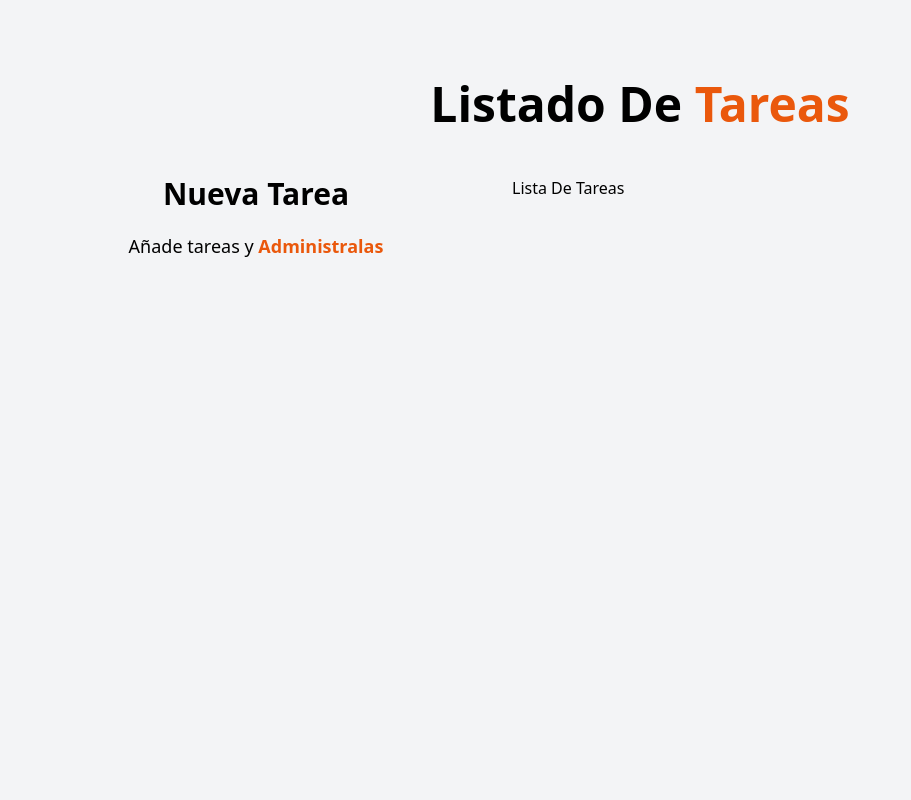
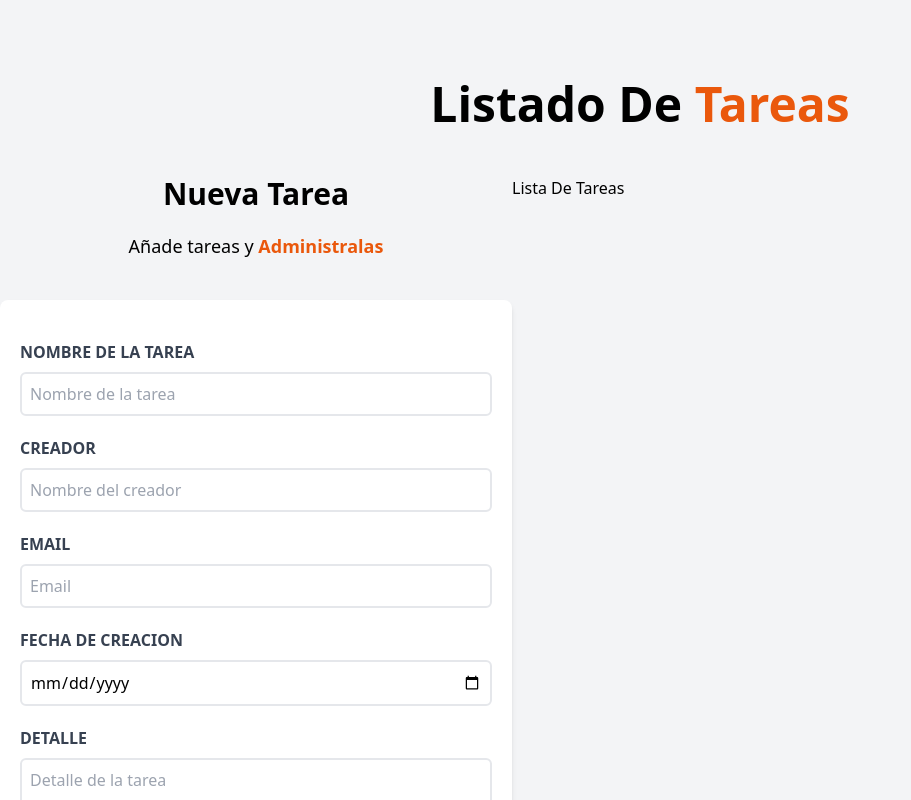
Before and after one commit to Andre2255/EasyTask, a React (Vite) app: page / in a window 1280 px wide. Shown: the top 800 px of the page, without its empty margins (0-911 px from the left). Built offline with nearby package versions, Linux system fonts and the light colour scheme.

Commit message:
I made the add tasks form

```diff
--- a/src/components/Formulario.jsx
+++ b/src/components/Formulario.jsx
@@ -5,7 +5,37 @@ const Formulario = () => {
     <div className=' md:w-1/2 lg:w-2/5'>
       <h2 className=' font-black text-3xl text-center'>Nueva Tarea</h2>
 
-      <p className=' text-lg mt-5 text-center'>Añade tareas y<span className=' text-orange-600 font-bold'> Administralas</span></p>
+
+      <p className=' text-lg mt-5 text-center mb-10'>Añade tareas y<span className=' text-orange-600 font-bold'> Administralas</span></p>
+
+      <form className=' bg-white shadow-md rounded-lg py-10 px-5 mb-10'>
+        <div className=' mb-5'>
+          <label className=' block text-gray-700 uppercase font-bold' htmlFor="Nombre de la tarea">Nombre de la tarea</label>
+          <input className=' border-2 w-full p-2 mt-2 placeholder-gray-400 rounded-md' id='Nombre de la tarea' type="text" placeholder='Nombre de la tarea' />
+        </div>
+
+        <div className=' mb-5'>
+          <label className=' block text-gray-700 uppercase font-bold' htmlFor="Nombre del credor">Creador</label>
+          <input className=' border-2 w-full p-2 mt-2 placeholder-gray-400 rounded-md' id='Nombre del credor' type="text" placeholder='Nombre del creador' />
+        </div>
+
+        <div className=' mb-5'>
+          <label className=' block text-gray-700 uppercase font-bold' htmlFor="Email">Email</label>
+          <input className=' border-2 w-full p-2 mt-2 placeholder-gray-400 rounded-md' id='Email' type="Email" placeholder='Email' />
+        </div>
+
+        <div className=' mb-5'>
+          <label className=' block text-gray-700 uppercase font-bold' htmlFor="Fecha de creacion">Fecha de creacion</label>
+          <input className=' border-2 w-full p-2 mt-2 placeholder-gray-400 rounded-md' id='Fecha de creacion' type="date" />
+        </div>
+
+        <div className=' mb-5'>
+          <label className=' block text-gray-700 uppercase font-bold' htmlFor="Detalle">Detalle</label>
+          <textarea className=' border-2 w-full p-2 mt-2 placeholder-gray-400 rounded-md' id='Detalle' type="Text" placeholder='Detalle de la tarea'/>
+        </div>
+
+        <input type="submit" className=' bg-orange-600 w-full p-3 text-white uppercase font-bold hover:bg-orange-700 transition-all' value={"Agregar Tarea"} />
+      </form>
     </div>
   )
 }
```
